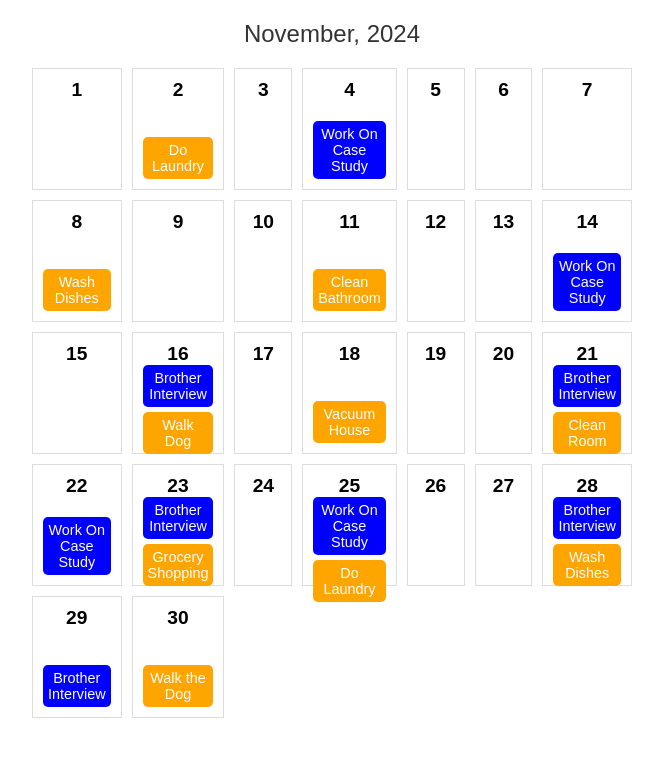
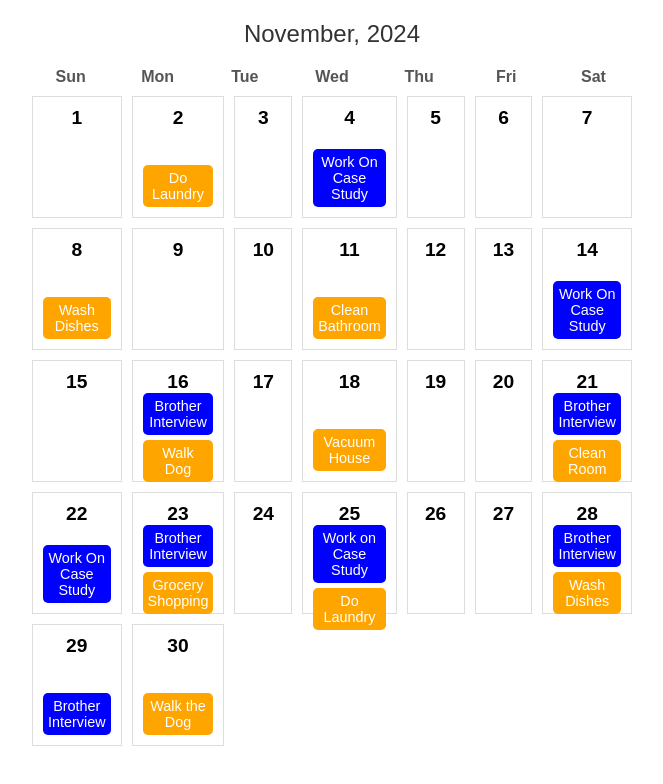
Before and after one commit to mmo990/AKPsi-case-study, a React (Create React App) app in the folder Frontend/: page / in a window 1280 px wide. Shown: the top 784 px of the page, without its empty margins (308-971 px from the left). Built offline with nearby package versions, Linux system fonts and the light colour scheme.

Commit message:
more changes regarding calender

```diff
--- a/Frontend/src/App.css
+++ b/Frontend/src/App.css
@@ -53,6 +53,19 @@
   color: #333;
 }
 
+.weekdays {
+  display: grid;
+  grid-template-columns: repeat(7, 1fr);
+  gap: 10px;
+  font-weight: bold;
+  color: #555;
+  margin-bottom: 10px;
+}
+
+.weekday {
+  text-align: center;
+}
+
 .grid {
   display: grid;
   grid-template-columns: repeat(7, 1fr);
--- a/Frontend/src/Calender.js
+++ b/Frontend/src/Calender.js
@@ -15,7 +15,7 @@ const events = [
   { date: 22, text: 'Work On Case Study', color: 'blue' },
   { date: 23, text: 'Brother Interview', color: 'blue' },
   { date: 23, text: 'Grocery Shopping', color: 'orange' },
-  { date: 25, text: 'Work On Case Study', color: 'blue' },
+  { date: 25, text: 'Work on Case Study', color: 'blue' },
   { date: 25, text: 'Do Laundry', color: 'orange' },
   { date: 28, text: 'Brother Interview', color: 'blue' },
   { date: 28, text: 'Wash Dishes', color: 'orange' },
@@ -23,12 +23,21 @@ const events = [
   { date: 30, text: 'Walk the Dog', color: 'orange' },
 ];
 
+const daysOfWeek = ["Sun", "Mon", "Tue", "Wed", "Thu", "Fri", "Sat"];
+
 const Calendar = () => {
   const daysInMonth = Array.from({ length: 30 }, (_, i) => i + 1);
 
   return (
     <div className="calendar">
       <div className="header">November, 2024</div>
+      <div className="weekdays">
+        {daysOfWeek.map((day, index) => (
+          <div key={index} className="weekday">
+            {day}
+          </div>
+        ))}
+      </div>
       <div className="grid">
         {daysInMonth.map(day => (
           <div key={day} className="day">
@@ -61,4 +70,4 @@ function App() {
   );
 }
 
-export default App;
+export default Calendar;
```
